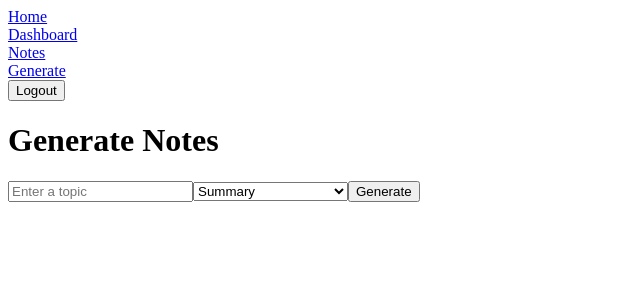
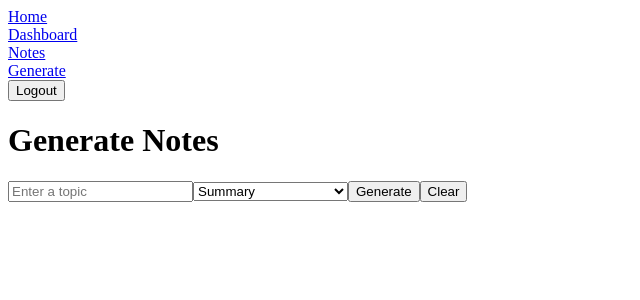
Before and after one commit to rudraranjan001/NotesAI, a React (Vite) app in the folder frontend/: page /generate in a window 1280 px wide. Shown: the top 300 px of the page, without its empty margins (0-640 px from the left). Built offline with nearby package versions, Linux system fonts and the light colour scheme; no server answers; sample sign-in values are in the browser's storage.

Commit message:
update NotesPage and GeneratePage

```diff
--- a/frontend/src/pages/GeneratePage.tsx
+++ b/frontend/src/pages/GeneratePage.tsx
@@ -22,6 +22,16 @@ function GeneratePage() {
     return;
   }
 
+    if (topic.trim().length < 2) {
+      setError("Topic is too short.");
+      return;
+    }
+
+    if (topic.length > 120) {
+      setError("Topic is too long. Keep it under 120 characters.");
+      return;
+    }
+
   try {
     setIsGenerating(true);
     setError("");
@@ -35,6 +45,16 @@ function GeneratePage() {
   } finally {
     setIsGenerating(false);
   }
+};
+
+const handleClear = () => {
+  setTopic("");
+  setFormat("summary");
+  setResult(null);
+  setError("");
+  setSavedMessage("");
+  setSaveError("");
+  setHasSaved(false);
 };
 
   const handleSave = async () => {
@@ -84,13 +104,15 @@ function GeneratePage() {
       </select>
 
       <button onClick={handleGenerate} disabled={isGenerating}>
-        {isGenerating ? "Generating..." : "Generate"}
+        {isGenerating ? `Generating ${format}...` : "Generate"}
         </button>
         {error && <p>{error}</p>}
+        <button onClick={handleClear}>Clear</button>
 
       {result && (
         <div>
             <h2>{result.title}</h2>
+            <p>Format: {result.format}</p>
             <ReactMarkdown remarkPlugins={[remarkGfm]}>
               {result.content}
             </ReactMarkdown>
--- a/frontend/src/pages/NotesPage.tsx
+++ b/frontend/src/pages/NotesPage.tsx
@@ -9,6 +9,8 @@ type Note = {
   content: string;
   subject?: string;
   tags?: string[];
+  createdAt?: string;
+  updatedAt?: string;
 };
 
 
@@ -108,6 +110,10 @@ const NotesPage = () => {
 
           {note.subject && <p>{note.subject}</p>}
 
+          {note.createdAt && (
+          <p>Created: {new Date(note.createdAt).toLocaleDateString()}</p>
+        )}
+
           {note.tags && note.tags.length > 0 && (
             <div>
               {note.tags.map((tag) => (
```
